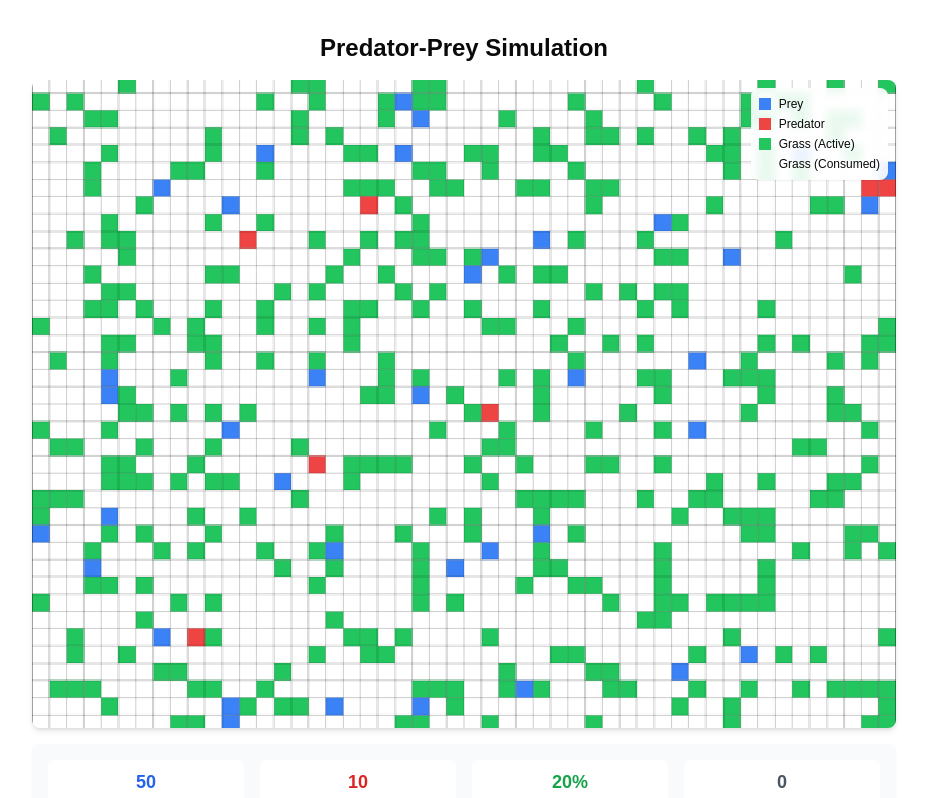
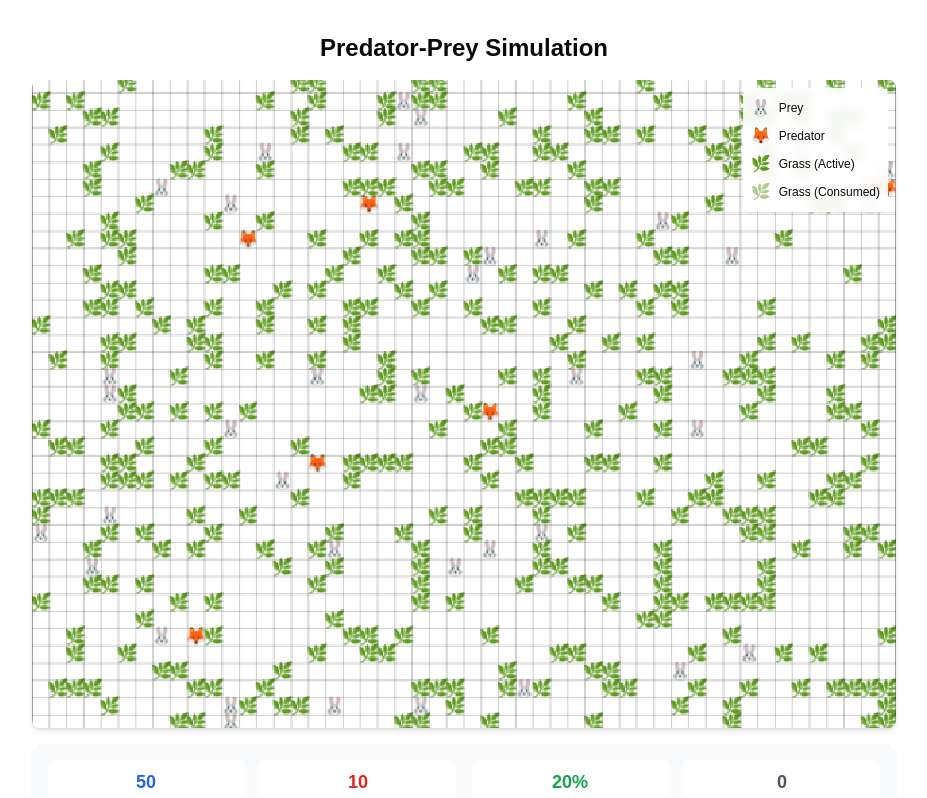
Before and after one commit to izuc/predator-prey-simulation, a Next.js app: page / in a window 1280 px wide. Shown: the top 798 px of the page, without its empty margins (176-1103 px from the left). Built offline with nearby package versions, Linux system fonts and the light colour scheme.

Commit message:
Replaced coloured blocks with emojis

```diff
--- a/components/PredatorPreySimulation.tsx
+++ b/components/PredatorPreySimulation.tsx
@@ -240,14 +240,23 @@ const PredatorPreySimulation = () => {
 
     // Draw entities
     entities.forEach((entity) => {
+      const x = offsetX + entity.x * settings.cellSize;
+      const y = offsetY + entity.y * settings.cellSize + settings.cellSize;  // Adjust y for text baseline
+
+      ctx.font = `${settings.cellSize}px Arial`;
+      ctx.textAlign = 'center';
+      ctx.textBaseline = 'bottom';
+
       if (entity.type === "grass") {
-        ctx.fillStyle = entity.energy > 0 ? "#22c55e" : "#92400e" // green-500 and brown-500
+        ctx.fillStyle = entity.energy > 0 ? "#22c55e" : "#92400e"; // green-500 and brown-500
+        ctx.fillText("🌿", x + settings.cellSize/2, y);
+      } else if (entity.type === "prey") {
+        ctx.fillStyle = "#000000";
+        ctx.fillText("🐰", x + settings.cellSize/2, y);
       } else {
-        ctx.fillStyle = entity.type === "prey" ? "#3b82f6" : "#ef4444" // blue-500 and red-500
+        ctx.fillStyle = "#000000";
+        ctx.fillText("🦊", x + settings.cellSize/2, y);
       }
-      const x = offsetX + entity.x * settings.cellSize;
-      const y = offsetY + entity.y * settings.cellSize;
-      ctx.fillRect(x, y, settings.cellSize, settings.cellSize)
     })
 
     // Draw grid lines
@@ -339,19 +348,19 @@ const PredatorPreySimulation = () => {
         {/* Legend - Collapsible on mobile */}
         <div className="absolute top-2 right-2 bg-white/90 backdrop-blur-sm p-2 rounded-lg shadow-sm text-[10px] sm:text-xs space-y-1">
           <div className="flex items-center gap-2">
-            <div className="w-2 h-2 sm:w-3 sm:h-3 bg-blue-500"></div>
+            <span className="text-base">🐰</span>
             <span>Prey</span>
           </div>
           <div className="flex items-center gap-2">
-            <div className="w-2 h-2 sm:w-3 sm:h-3 bg-red-500"></div>
+            <span className="text-base">🦊</span>
             <span>Predator</span>
           </div>
           <div className="flex items-center gap-2">
-            <div className="w-2 h-2 sm:w-3 sm:h-3 bg-green-500"></div>
+            <span className="text-base">🌿</span>
             <span>Grass (Active)</span>
           </div>
           <div className="flex items-center gap-2">
-            <div className="w-2 h-2 sm:w-3 sm:h-3 bg-brown-500"></div>
+            <span className="text-base opacity-50">🌿</span>
             <span>Grass (Consumed)</span>
           </div>
         </div>
```
